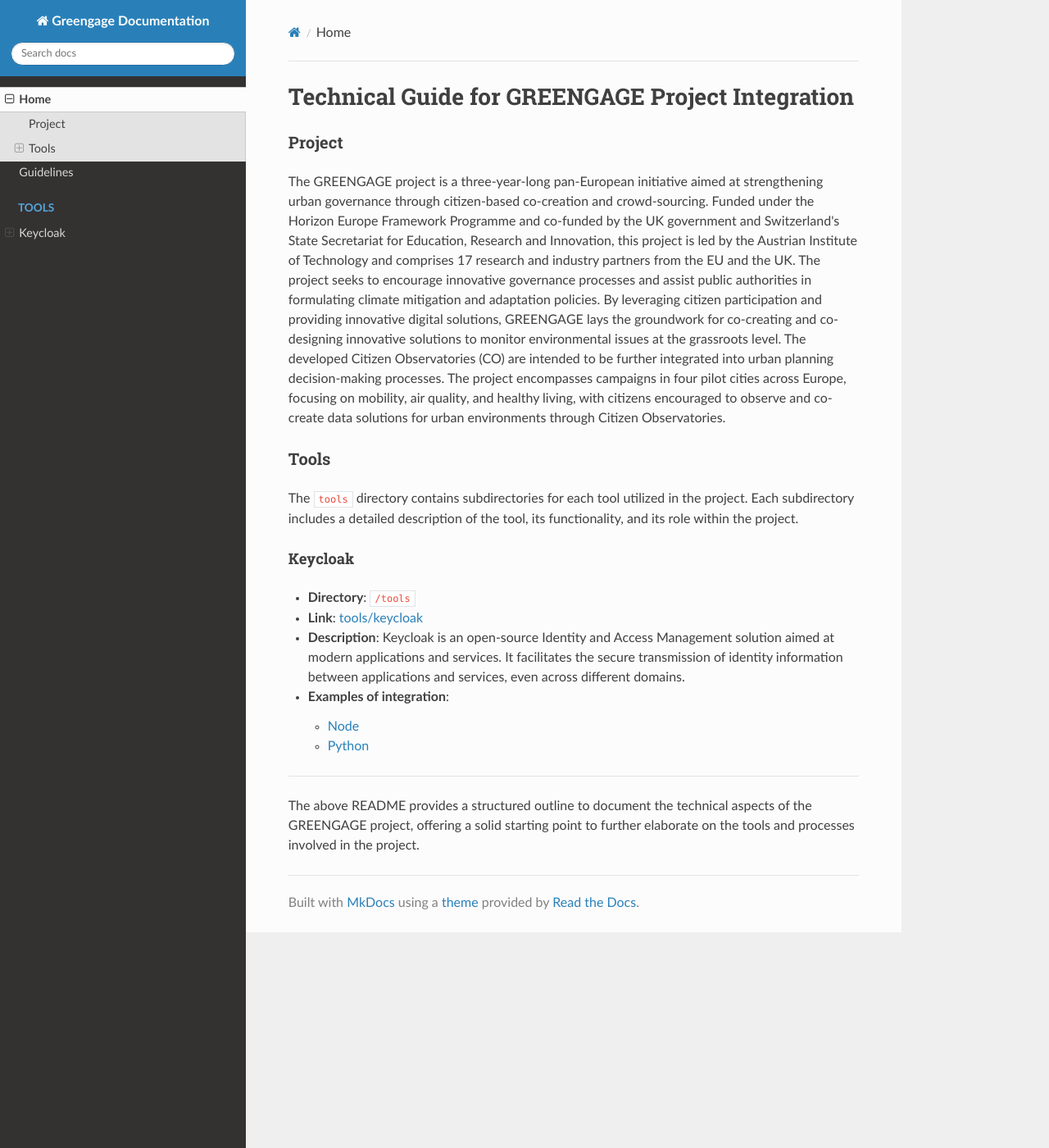
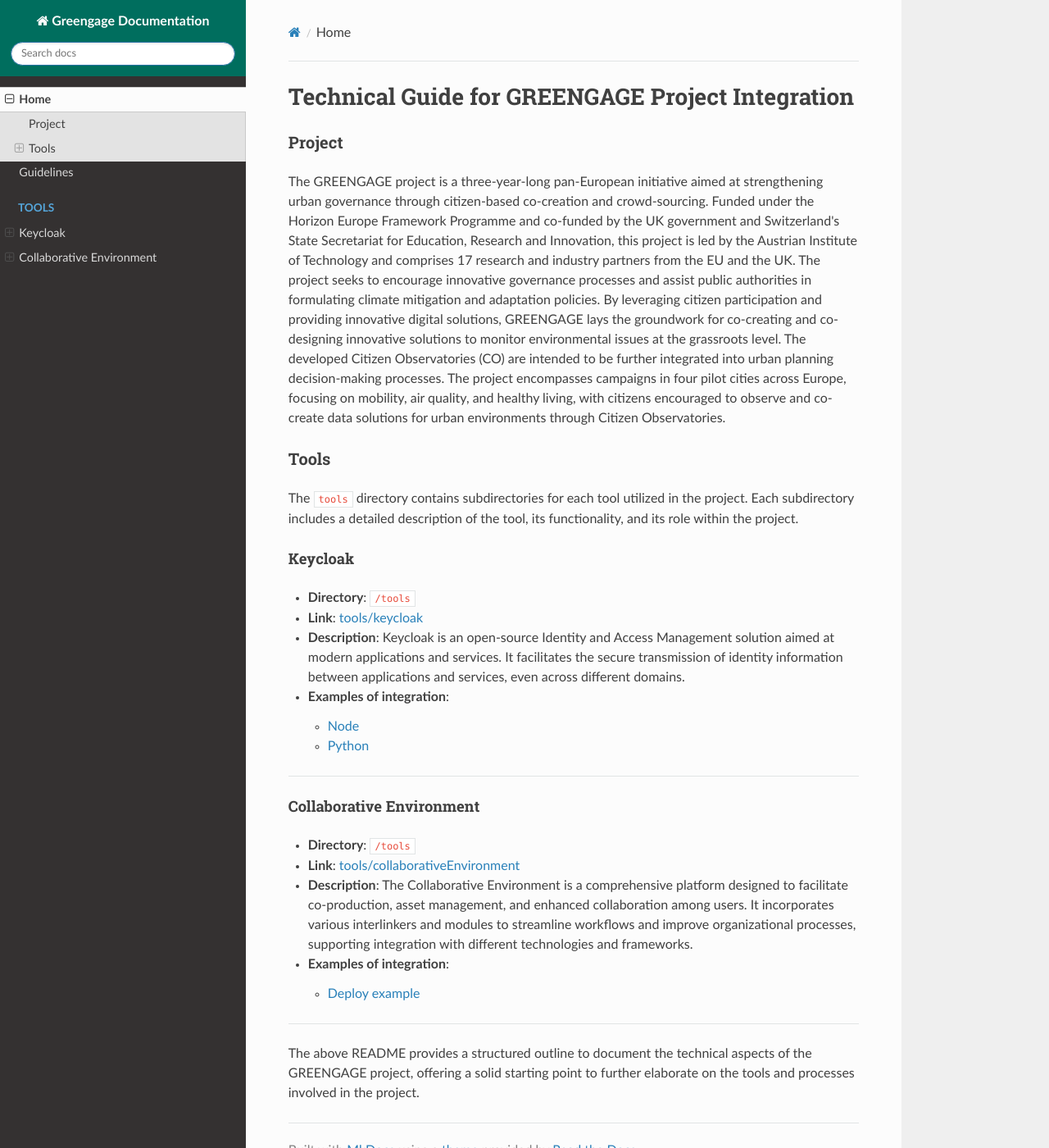
Before and after one commit to Greengage-project/Documentation, an MkDocs documentation site: the page built from docs/index.md, in a window 1280 px wide and 1400 px high. Shown: the whole window at 82% size. Built offline with MkDocs 1.6.1, drawn with Linux system fonts in a browser that asks for light colours; nearby versions of some CDN libraries.

Commit message:
collaborative environment added

```diff
--- /dev/null
+++ b/docs/css/custom.css
@@ -0,0 +1,8 @@
+.wy-side-nav-search,
+.wy-side-nav-search .wy-nav-top,
+.wy-side-nav-search .wy-nav-content-wrap {
+  background-color: #006e5e;
+}
+.wy-side-nav-search .wy-nav-content {
+  background-color: #006e5e;
+}
--- a/docs/index.md
+++ b/docs/index.md
@@ -20,4 +20,15 @@ The `tools` directory contains subdirectories for each tool utilized in the proj
 
 ---
 
+#### Collaborative Environment
+
+- **Directory**: `/tools`
+- **Link**: [tools/collaborativeEnvironment](tools/collaborativeEnvironment)
+- **Description**: The Collaborative Environment is a comprehensive platform designed to facilitate co-production, asset management, and enhanced collaboration among users. It incorporates various interlinkers and modules to streamline workflows and improve organizational processes, supporting integration with different technologies and frameworks.
+
+  - **Examples of integration**:
+    - [Deploy example](/tools/collaborativeEnvironment/examples)
+
+---
+
 The above README provides a structured outline to document the technical aspects of the GREENGAGE project, offering a solid starting point to further elaborate on the tools and processes involved in the project.
--- a/mkdocs.yml
+++ b/mkdocs.yml
@@ -5,6 +5,11 @@ theme:
   hljs_languages:
     - yaml
     - rust
+extra_javascript:
+  - javascripts/custom.js
+extra_css:
+  - css/custom.css
+
 nav:
   - Home: index.md
   - Guidelines: guidelines
@@ -15,5 +20,10 @@ nav:
           - Examples:
               - Node: tools/keycloak/examples#nodejs
               - Python: tools/keycloak/examples#python
+      - Collaborative Environment:
+          - Description: tools/collaborativeEnvironment
+          - Integration: tools/collaborativeEnvironment/integration
+          - Example of deployment: tools/collaborativeEnvironment/examples
+
 locale:
   - en
```
Also changed, not shown: docs/tools/collaborativeEnvironment/examples/index.md (added, +72 -0 lines), docs/tools/collaborativeEnvironment/index.md (added, +32 -0 lines), docs/tools/collaborativeEnvironment/integration.md (added, +37 -0 lines), docs/assets/greengage_logo.png (added), docs/javascripts/custom.js (added).
